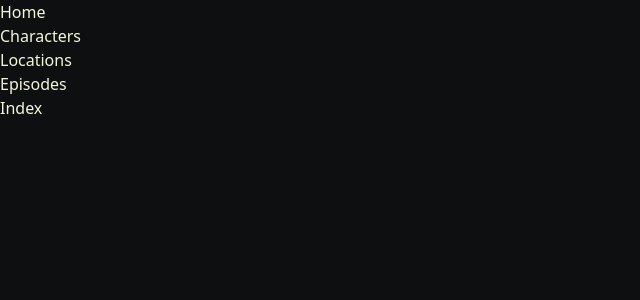
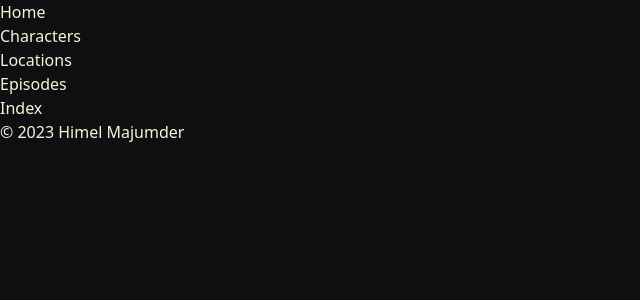
Before and after one commit to himelmaj/rick-y-morty-api-project, a React (Vite) app in the folder frontend/: page /index in a window 1280 px wide. Shown: the top 300 px of the page, without its empty margins (0-640 px from the left). Built offline with nearby package versions, Linux system fonts and the light colour scheme.

Commit message:
Add Footer component to App.jsx

```diff
--- a/frontend/src/App.jsx
+++ b/frontend/src/App.jsx
@@ -6,6 +6,7 @@ import { Locations } from "./pages/Locations";
 import { Episodes } from "./pages/Episodes";
 import { Index } from "./pages/Index";
 import { CharacterPage } from "./pages/CharacterPage";
+import { Footer } from "./components/Footer";
 
 function App() {
   return (
@@ -25,6 +26,7 @@ function App() {
           <Route path="/locations" element={<Locations />}></Route>
           <Route path="/index" element={<Index />}></Route>
         </Routes>
+        <Footer />
       </div>
     </BrowserRouter>
   );
--- /dev/null
+++ b/frontend/src/components/Footer.jsx
@@ -0,0 +1,7 @@
+export function Footer() {
+  return (
+    <footer className="mx-auto mt-10 py-10 text-center">
+      &copy; 2023 Himel Majumder
+    </footer>
+  );
+}
```
